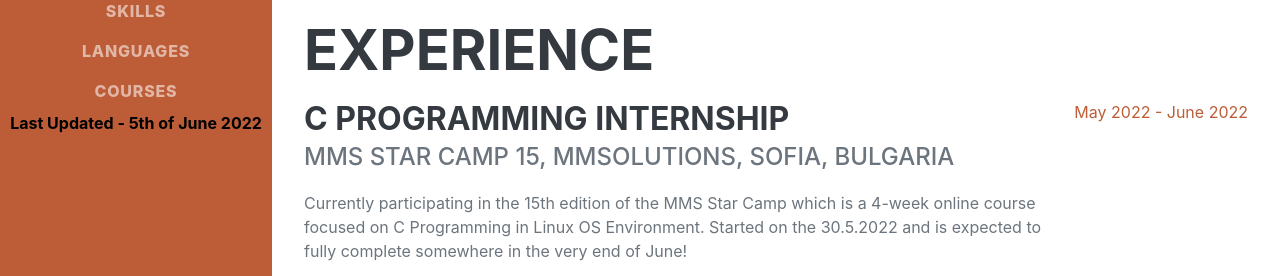
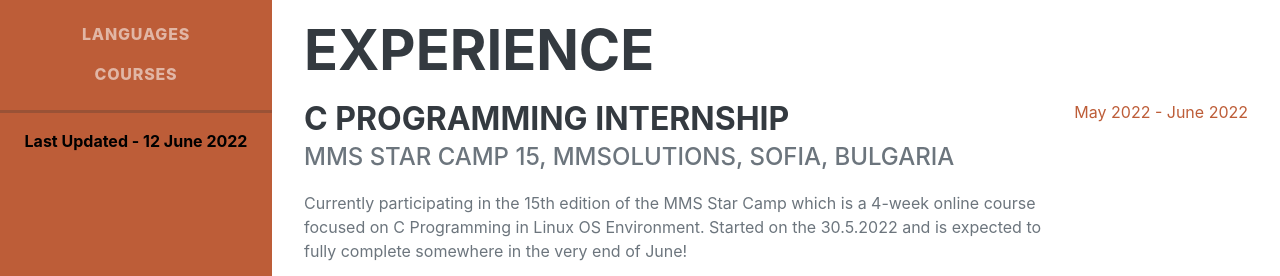
Before and after one commit to okito15/CV, a plain HTML site: page index.html in a window 1280 px wide. Shown: the part 481-757 px from the top of the page. Drawn offline with nearby package versions, Linux system fonts and the light colour scheme; a web font is replaced by a local one.

Commit message:
update 12.6.2022

```diff
--- a/index.html
+++ b/index.html
@@ -27,7 +27,8 @@
                     <li class="nav-item"><a class="nav-link js-scroll-trigger" href="#skills">Skills</a></li>
                     <li class="nav-item"><a class="nav-link js-scroll-trigger" href="#languages">Languages</a></li>
                     <li class="nav-item"><a class="nav-link js-scroll-trigger" href="#courses">Courses</a></li>
-                    <p style="color:black"><strong>Last Updated - 5th of June 2022</strong></p>
+                    <hr style="height: 3px; border: none; color:#333; background-color: #333;"/>
+                    <p style="color:black"><strong>Last Updated - 12 June 2022</strong></p>
                 </ul>
             </div>
         </nav>
```
